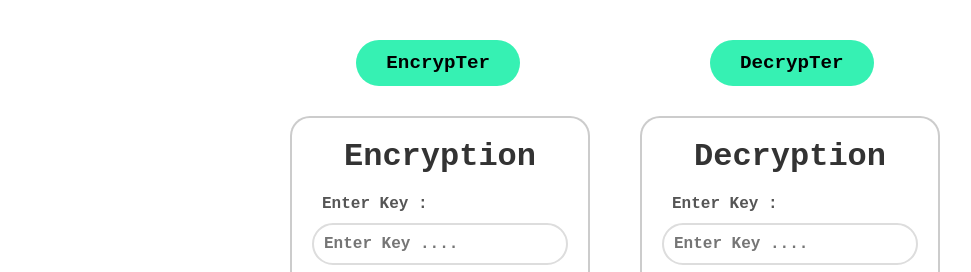
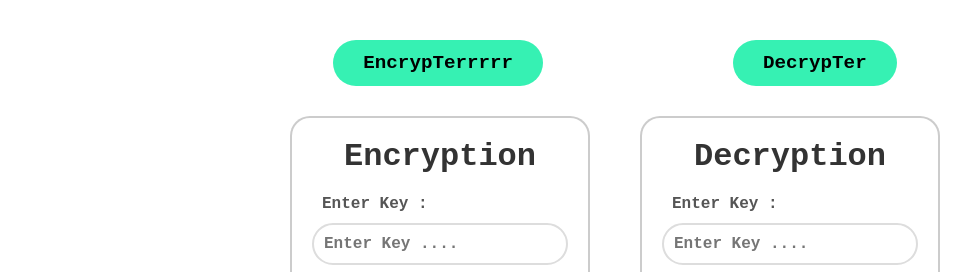
Before and after one commit to Meet0004/Encrypytify, a website: page index.html in a window 1280 px wide. Shown: the top 272 px of the page, without its empty margins (25-996 px from the left). Drawn offline with nearby package versions, Linux system fonts and the light colour scheme.

Commit message:
i hv updated Encrypter BTNNN

```diff
--- a/index.html
+++ b/index.html
@@ -14,7 +14,7 @@
     <body>
 
         <div id="buttons">
-            <button id="encrypter" class="crypter"> EncrypTer</button>
+            <button id="encrypter" class="crypter"> EncrypTerrrrr</button>
             <button id="decrypter" class="crypter"> DecrypTer</button>
         </div>
 
```
